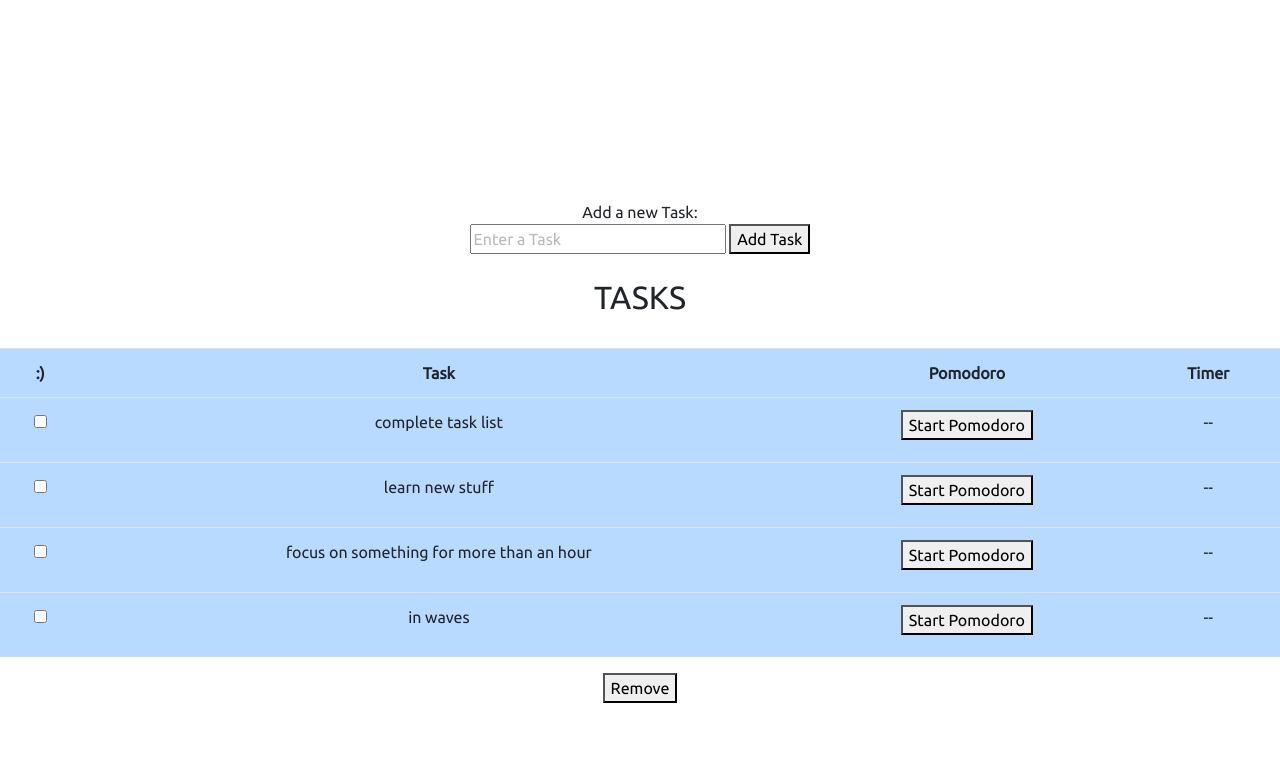
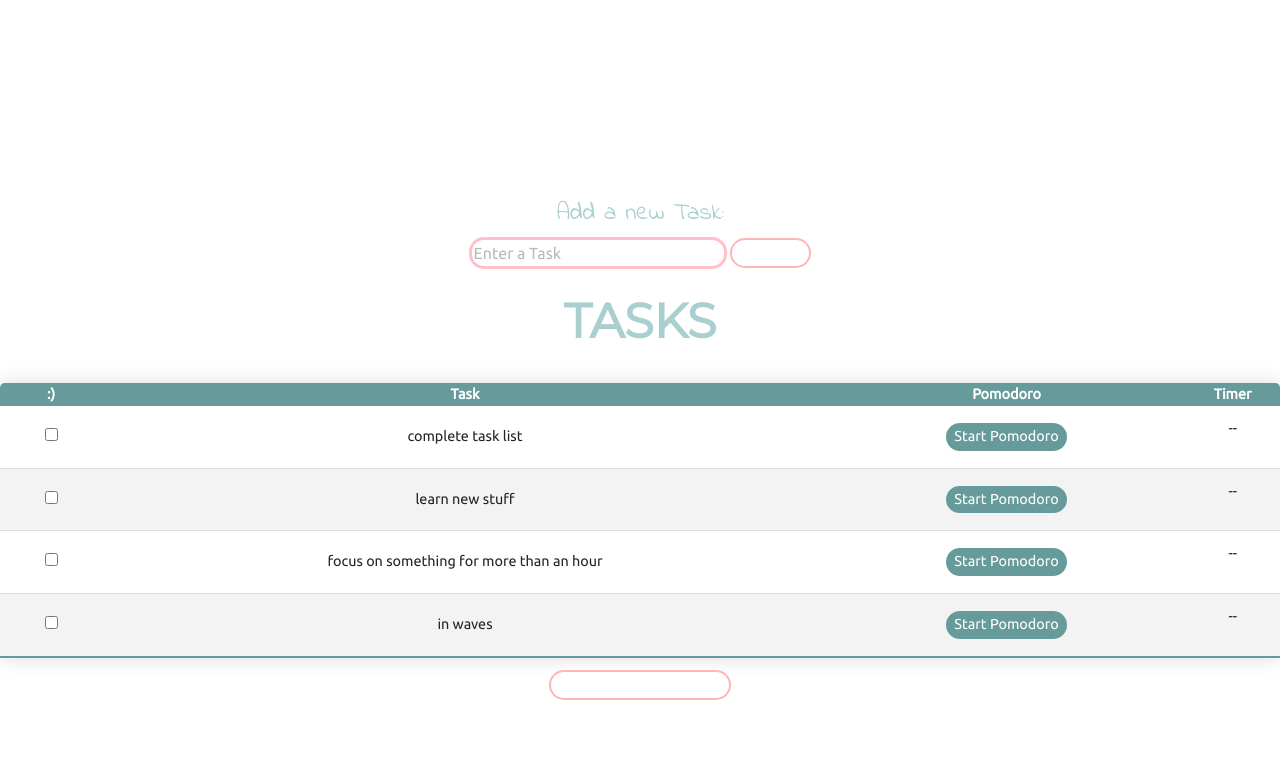
Before and after one commit to ishanjain18/Pro-mo-do-ro, a Flask app: page /taskpage in a window 1280 px wide. Shown: the part 208-983 px from the top of the page. After the commit the page ends 908 px from the top, so only its background shows below. Run offline with Flask 2, Linux system fonts and the light colour scheme; a user stored in the database is signed in; some libraries are stand-ins or nearby versions.

Commit message:
added file

```diff
--- a/static/styles.css
+++ b/static/styles.css
@@ -2,7 +2,6 @@
 *:after{
   box-sizing:border-box;
 }
-
 
 
 body{
@@ -12,6 +11,22 @@ body{
 
 
 
+
+}
+h2{
+
+  font-family:"Montserrat";
+  color:#aacfcf;
+  font-weight:bold;
+  font-size:3rem;
+
+}
+
+
+h3{
+  font-family:"Indie Flower";
+  color:#aacfcf;
+  font-size:1.5em;
 
 }
 
@@ -91,6 +106,46 @@ body{
   opacity: 1;
   transition: 0s
 }
+
+
+.btn2{
+  background-color: #679b9b;
+  color: white;
+  border: 2px solid #679b9b;
+  transition-duration: 0.4s;
+  border-radius:15px;
+}
+
+.btn2:hover{
+   background-color: white;
+   color:#679b9b;
+}
+
+.btn4{
+  margin-top:1%;
+}
+.btn3,.btn4{
+  transition-duration: 0.4s;
+  background-color: white;
+  color:white;
+   border: 2px solid #ffb6b6;
+   border-radius:15px;
+}
+
+.btn3:hover{
+  background-color: #ffb6b6;
+  color: white;
+}
+
+.btn4:hover{
+  background-color: #ffb6b6;
+  color: white;
+}
+
+
+
+
+
 h1
 {
   font-family: "Fugaz One";
@@ -128,9 +183,11 @@ h1
 
 .white{
   color:#aacfcf;
-  font-family:"Fugaz One";
+  font-family:"Baloo Bhaina 2";
   font-size:3rem;
+
 }
+
   section{
     height:100%;
   }
@@ -163,8 +220,49 @@ div2,div3{
 
 }
 
+/*Table styling*/
 
 
+.content-table{
+  border-collapse:collapse;
+  font-size:0.9em;
+  width:100%;
+  border-radius:5px 5px 0 0;
+  overflow:hidden;
+  box-shadow:0 0 20px rgba(0,0,0,0.15);
+
+
+}
+
+.content-table thead tr{
+  background-color:#679b9b;
+  color:#ffffff;
+  text-align:left;
+  font-weight:bold;
+}
+
+.content-table th {
+   text-align:center;
+}
+.content-table td{
+  padding:12px 15px;
+  text-align:center;
+}
+.content-table tbody tr{
+  border-bottom:1px solid #dddddd;
+}
+
+.ooga:nth-of-type(even) {
+  background-color:#f3f3f3;
+}
+.ooga:last-of-type{
+  border-bottom: 2px solid #679b9b;
+}
+
+
+.ooga{
+  background-color:#fff;
+}
 /* THIS IS THE HAMBURGER MENU */
 .menu{
   position:absolute;
@@ -312,6 +410,13 @@ li{
   padding:2%;
 
 }
+
+.input-field2{
+  border-radius:15px;
+  border: 3px solid pink;
+
+
+}
 ::placeholder{
 
   opacity:0.5;
--- a/templates/index.html
+++ b/templates/index.html
@@ -7,7 +7,7 @@
 
 
 <!-- FONTS-->
-<link href="https://fonts.googleapis.com/css?family=Montserrat|Fugaz+One|Ubuntu|Indie+Flower" rel="stylesheet">
+<link href="https://fonts.googleapis.com/css?family=Montserrat|Fugaz+One|Ubuntu|Indie+Flower|Baloo+Bhaina+2" rel="stylesheet">
 
 
 <!-- CSS stylsheets-->
--- a/templates/taskpage.html
+++ b/templates/taskpage.html
@@ -7,42 +7,48 @@
 {% block main %}
   <section class="bigbrain">
     <div>
-      Add a new Task:
+      <h3>Add a new Task:</h3>
         <form action="/add" method="post">
-          <input name="task" type="text" placeholder="Enter a Task">
-          <button type="submit">Add Task</button>
+          <input class="input-field2" name="task" type="text" placeholder="Enter a Task">
+          <button class="btn3" type="submit">Add Task</button>
         </form>
     </div>
     <br>
+
   <h2>TASKS</h2>
       <br>
       <div>
           <form action="/remove" method="post">
-            <table class="table table-hover table-primary">
-              <tr></tr>
+            <table class="content-table table-hover table-primary">
+              <thead>
+              <tr>
                 <th>:)</th>
                 <th>Task</th>
                 <th>Pomodoro</th>
                 <th>Timer</th>
 
               </tr>
+              </thead>
             {% for index, task in tasks %}
+              <tbody class="ooga">
                 <tr>
                   <td><input type="checkbox" name="check{{index}}"></td>
                   <td><span name="removed{{index}}">{{ task }}</span></td>
-                  <td><button type="button" name="pomostart{{index}}" onclick="timeractivate{{index}}()">Start Pomodoro</td>
+                  <td><button class="btn2" type="button" name="pomostart{{index}}" onclick="timeractivate{{index}}()">Start Pomodoro</td>
                   <td><p id="timer{{index}}">--</p></td>
                 </tr>
+              </tbody>
             {% endfor %}
            </table>
 
 {% for i in range(0, count) %}
+
                   <script>
 
 
                         function timeractivate{{i}}(){
                             var d = new Date();
-                            var countDownDate = d.getTime() + 1500000;
+                            var countDownDate = d.getTime() + 10000;
 
 
                           // Update the count down every 1 second
@@ -68,6 +74,10 @@
                             if (distance < 0) {
                               clearInterval(x);
                               document.getElementById("timer{{i}}").innerHTML = "COMPLETED";
+                              let src = '/static/sound.mp3';
+                              let audio = new Audio(src);
+                              audio.play();
+                              alert("PomoDoro Complete, Start Another!")
                             }
                           }, 1000);
                         }
@@ -75,7 +85,7 @@
                 </script>
 {% endfor %}
 
-          <button type="submit">Remove</button>
+          <button class="btn4" type="submit">Remove Selected tasks</button>
           </form>
       <br><br><br>
 
```
Also changed, not shown: users.db, 1 other file.
